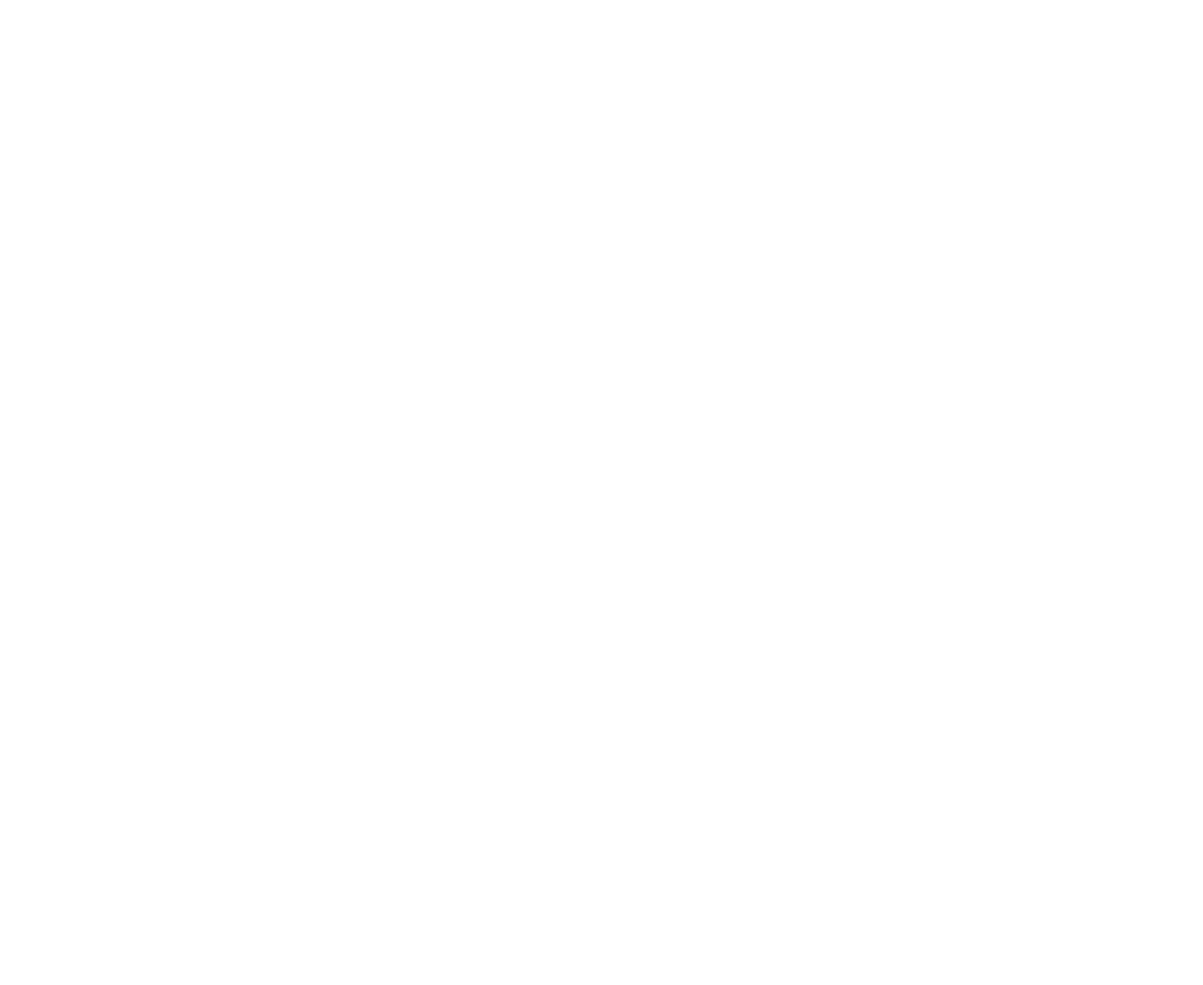
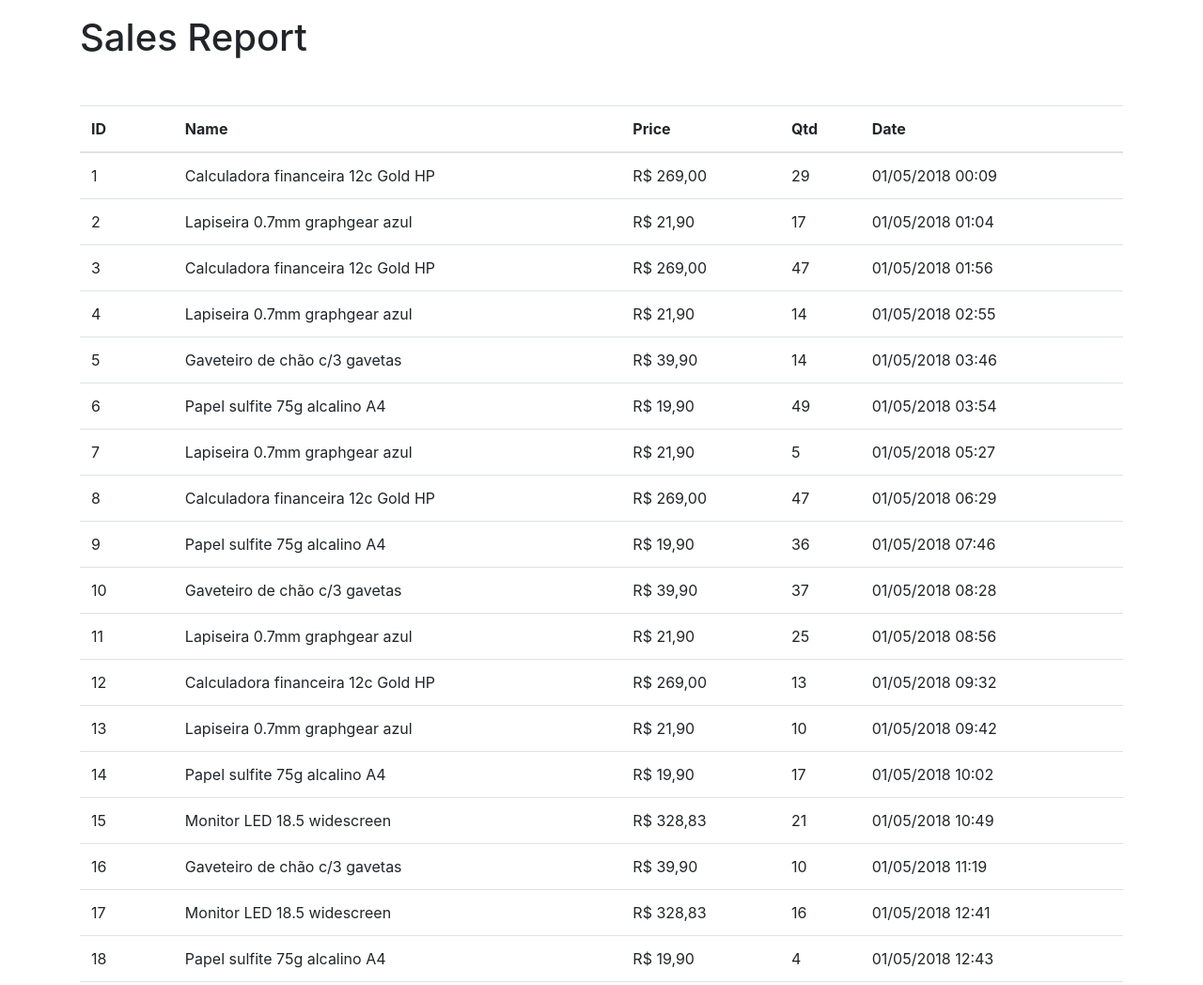
Before and after one commit to Edusocrates/vue, a website: page sales/index.html in a window 1280 px wide. Shown: the top 1048 px of the page at 94% size. Before the commit the page ends 800 px from the top, so only its background shows below. Drawn offline with Linux system fonts and the light colour scheme.

Commit message:
iniciando projeto de vendas

```diff
--- a/sales/index.html
+++ b/sales/index.html
@@ -5,13 +5,64 @@
     <meta charset="UTF-8">
     <script src="js/vue.min.js"></script>
     <link rel="stylesheet" href="css/bootstrap.min.css">
-    <title>Relatório de Vendas</title>
+    <title>Sales Report</title>
 </head>
 
 <body>
+    <div id="app">
+        <div class="container">
+            <h1 class="mt-3">{{title}} </h1>
+
+            <table class="mt-5 table">
+                <thead>
+                    <tr>
+                        <th>ID</th>
+                        <th>Name</th>
+                        <th>Price</th>
+                        <th>Qtd</th>
+                        <th>Date</th>
+                    </tr>
+                </thead>
+                <tbody>
+                    <tr v-for="sale in sales">
+                        <td>{{sale.id}}</td>
+                        <td>{{sale.name}}</td>
+                        <td v-money="'R$'">{{ sale.price }}</td>
+                        <td>{{sale.qtde}}</td>
+                        <td>{{sale.date}}</td>
+                    </tr>
+                </tbody>
+            </table>
+        </div>
+    </div>
 
     <script>
-        // ...
+        Vue.directive('money', {
+            inserted(el, binding){
+                const amount = parseFloat(el.innerHTML).toFixed(2)
+                .replace('.', ',')
+                .replace(/(\d)(?=(\d{3})+\,)/g,'$1.')
+                el.innerHTML = `${binding.value} ${amount}`
+            }
+        })
+        new Vue ({
+            el: "#app",
+            data: {
+                title: "Sales Report",
+                sales:  null
+            },
+            methods: {
+                getSales() {
+                    fetch('/data/sales.json ')
+                        .then(resp => resp.json())
+                        .then(data => this.sales = data)
+
+                }
+            },
+            mounted() {
+                this.getSales()
+            }
+        })
     </script>
 </body>
 
```
